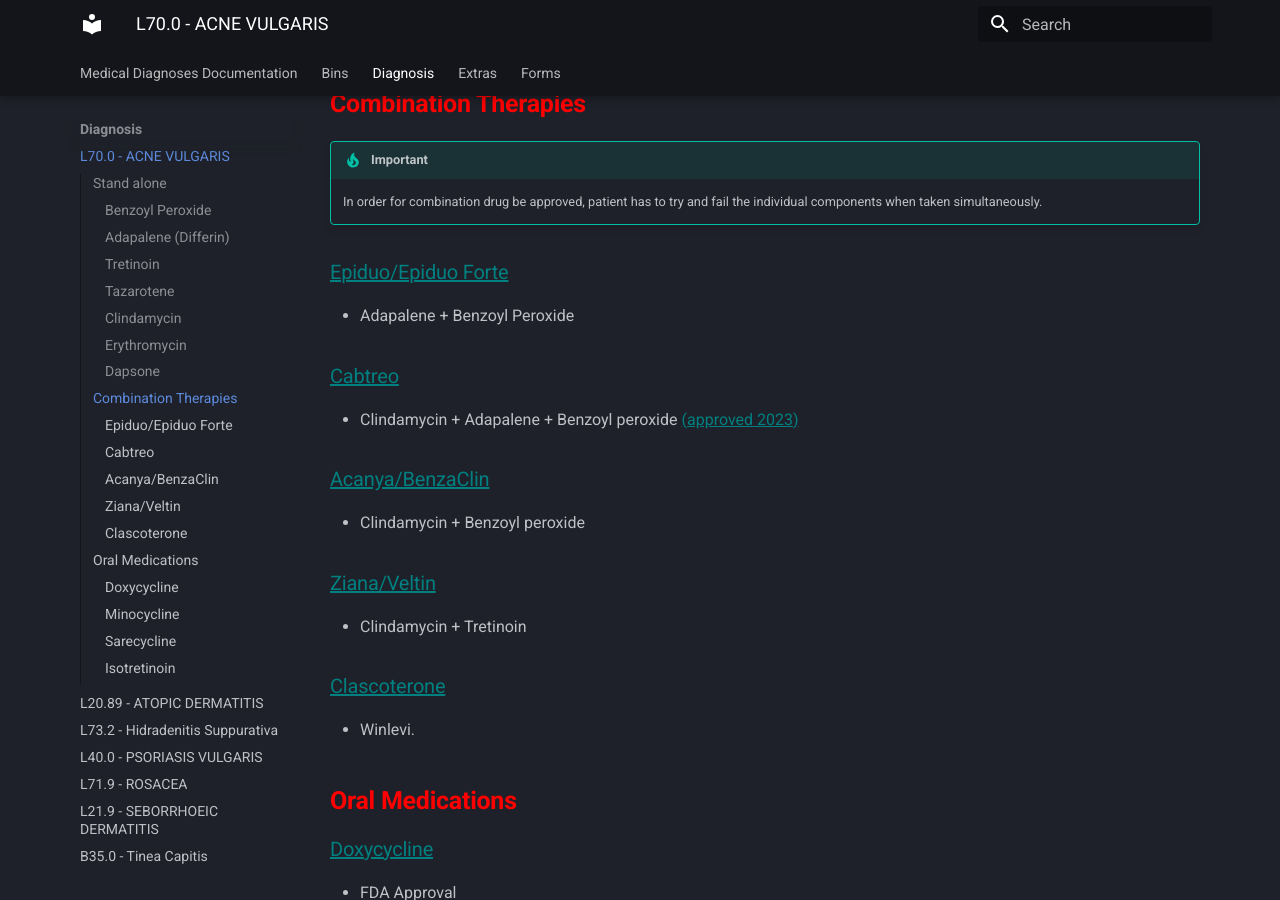
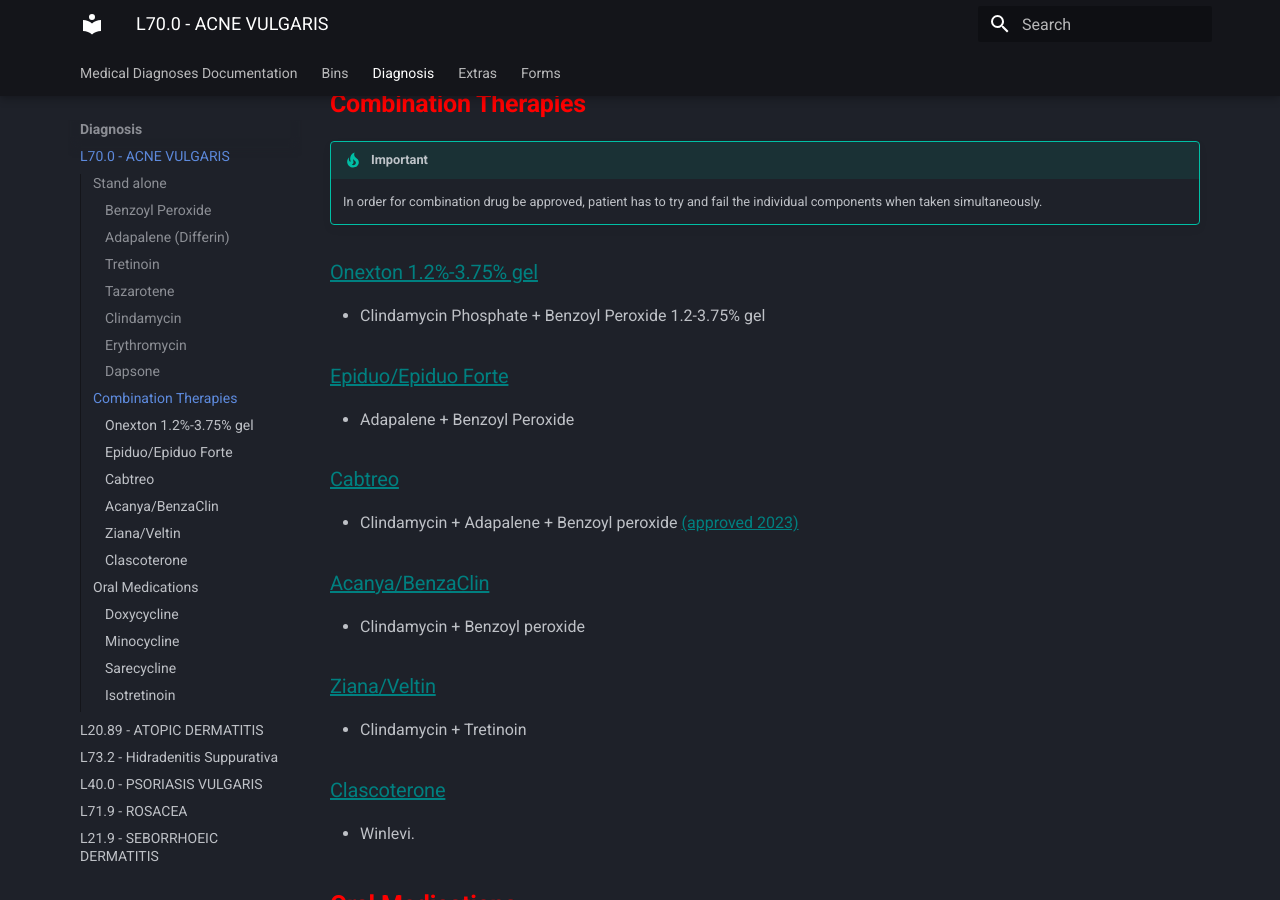
Before and after one commit to rei-cher/server-mkdocs, an MkDocs documentation site: the page built from docs/diagnosis/acne_vulgaris.md, in a window 1280 px wide and 900 px high, scrolled down 1932 px. Built offline with MkDocs 1.6.1 and Material for MkDocs 9.7.7, drawn with Linux system fonts in a browser that asks for light colours.

Commit message:
Update acne_vulgaris.md

```diff
--- a/docs/diagnosis/acne_vulgaris.md
+++ b/docs/diagnosis/acne_vulgaris.md
@@ -54,6 +54,9 @@
 !!! tip "Important"
     In order for combination drug be approved, patient has to try and fail the individual components when taken simultaneously.
 
+### <u  style="color:teal">Onexton 1.2%-3.75% gel </u>
+- Clindamycin Phosphate + Benzoyl Peroxide 1.2-3.75% gel
+
 ### <u  style="color:teal">Epiduo/Epiduo Forte </u>
 - Adapalene + Benzoyl Peroxide
 
```
